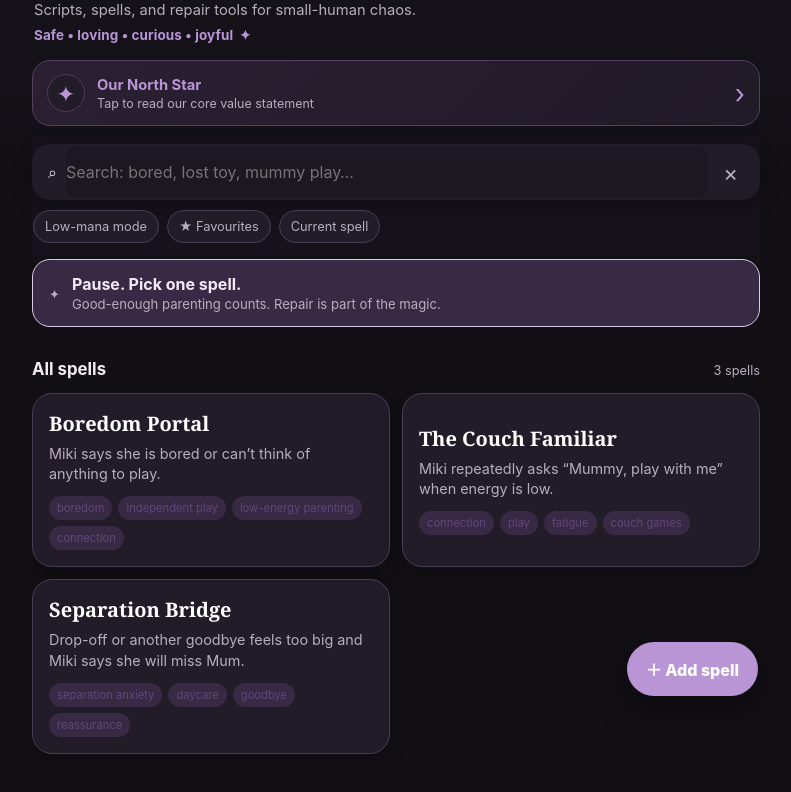
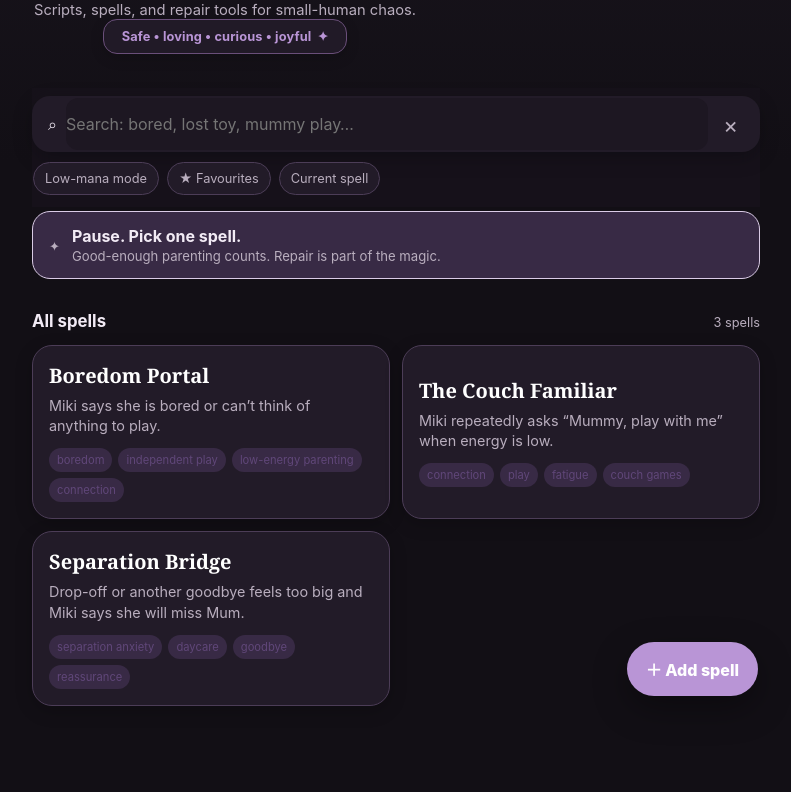
Before and after one commit to Turinqui/tiny-companion-spellbook, a plain HTML site: page index.html in a window 1280 px wide. Both pictures are taken after a click on the button "Switch to dark mode". Shown: the part 86-878 px from the top of the page, without its empty margins (244-1035 px from the left). Drawn offline with Linux system fonts and the light colour scheme.

Commit message:
Simplify North Star prompt

```diff
--- a/theme.css
+++ b/theme.css
@@ -15,6 +15,6 @@
 :root[data-theme="dark"] #toast{background:#f0e8f4;color:#241b2a}
 .tags-section li{background:var(--accent-soft)}
 
-.north-star-line{border:0;background:transparent;color:var(--accent);padding:8px 0 0;font-weight:750;font-size:.84rem;letter-spacing:.01em;text-align:left}.north-star-line span{margin-left:3px}.north-star-card{width:100%;display:grid;grid-template-columns:auto 1fr auto;align-items:center;gap:12px;border:1px solid var(--border);background:linear-gradient(135deg,var(--accent-soft),var(--surface));color:var(--ink);border-radius:18px;padding:13px 14px;margin:0 0 10px;text-align:left}.north-star-symbol{display:grid;place-items:center;width:38px;height:38px;border-radius:50%;color:var(--accent);font-size:1.4rem;background:var(--surface);border:1px solid var(--border)}.north-star-copy{display:grid;gap:2px}.north-star-copy strong{color:var(--accent);font-size:.92rem}.north-star-copy small{color:var(--muted);font-size:.78rem}.north-star-arrow{font-size:1.65rem;color:var(--accent)}
+.north-star-line{display:block;width:max-content;max-width:calc(100% - 36px);margin:0 auto 18px;border:1px solid var(--accent);background:var(--surface);color:var(--accent);border-radius:14px;padding:9px 18px;font-weight:750;font-size:.8rem;letter-spacing:.01em;text-align:center;box-shadow:0 4px 14px rgba(65,43,79,.06)}.north-star-line span{margin-left:3px}.north-star-line:active{transform:scale(.992)}.north-star-card{display:none!important}
 .north-star-sheet{text-align:center;padding-left:24px;padding-right:24px}.north-star-emblem{width:58px;height:58px;margin:4px auto 10px;display:grid;place-items:center;border-radius:50%;background:var(--accent-soft);color:var(--accent);font-size:2rem}.north-star-sheet .eyebrow{margin-bottom:6px}.north-star-sheet h2{font-family:Georgia,serif;margin:0;font-size:1.55rem;color:var(--accent)}.north-star-divider{display:flex;align-items:center;gap:10px;margin:18px 0;color:var(--accent)}.north-star-divider:before,.north-star-divider:after{content:"";height:1px;background:var(--border);flex:1}.north-star-statement{font-family:Georgia,serif;font-size:1.18rem;line-height:1.65;margin:0 auto 22px;max-width:32rem;color:var(--ink)}.north-star-close{width:100%;color:var(--accent);border-color:var(--accent)}
-:root[data-theme="dark"] .north-star-card{background:linear-gradient(135deg,#2a2032,#211a27);border-color:#54405f}.north-star-card:active,.north-star-line:active{transform:scale(.992)}
+:root[data-theme="dark"] .north-star-line{background:#211a27;border-color:#6a4f7a;box-shadow:0 4px 14px rgba(0,0,0,.16)}
```
